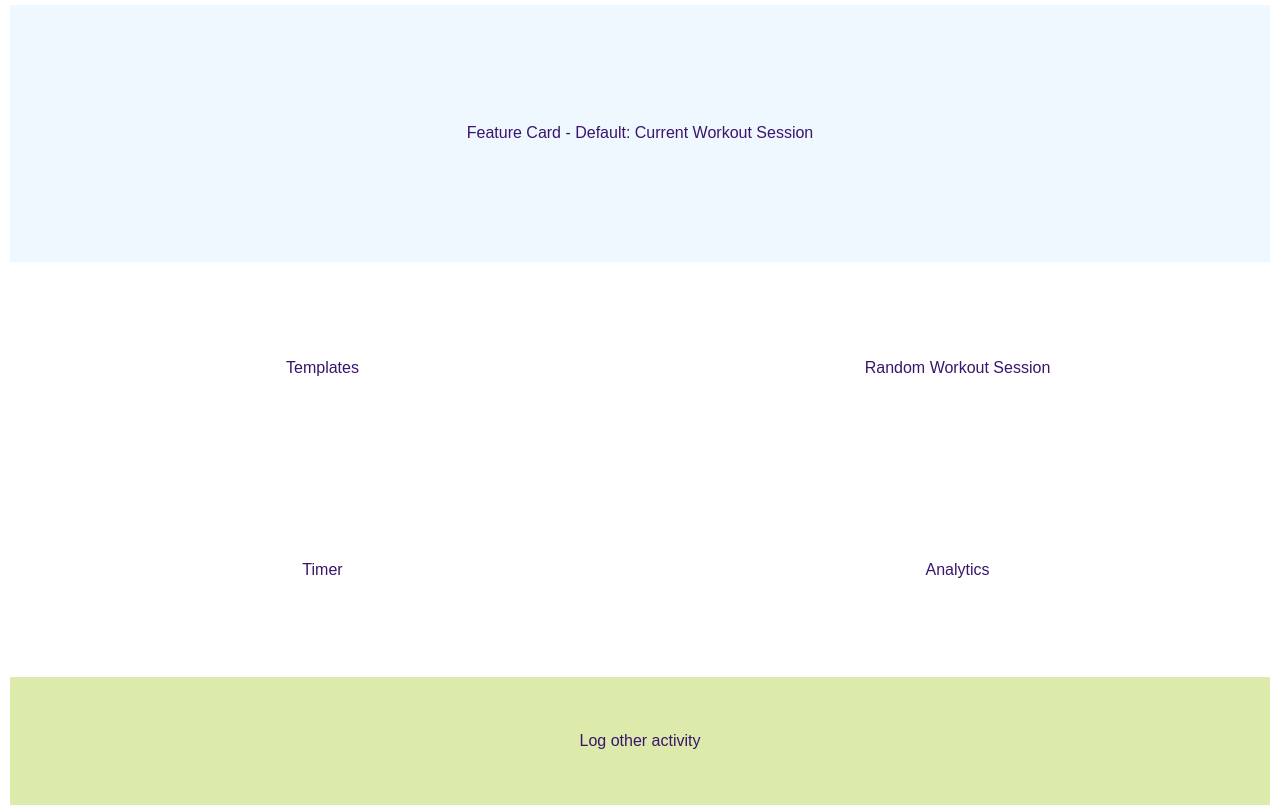
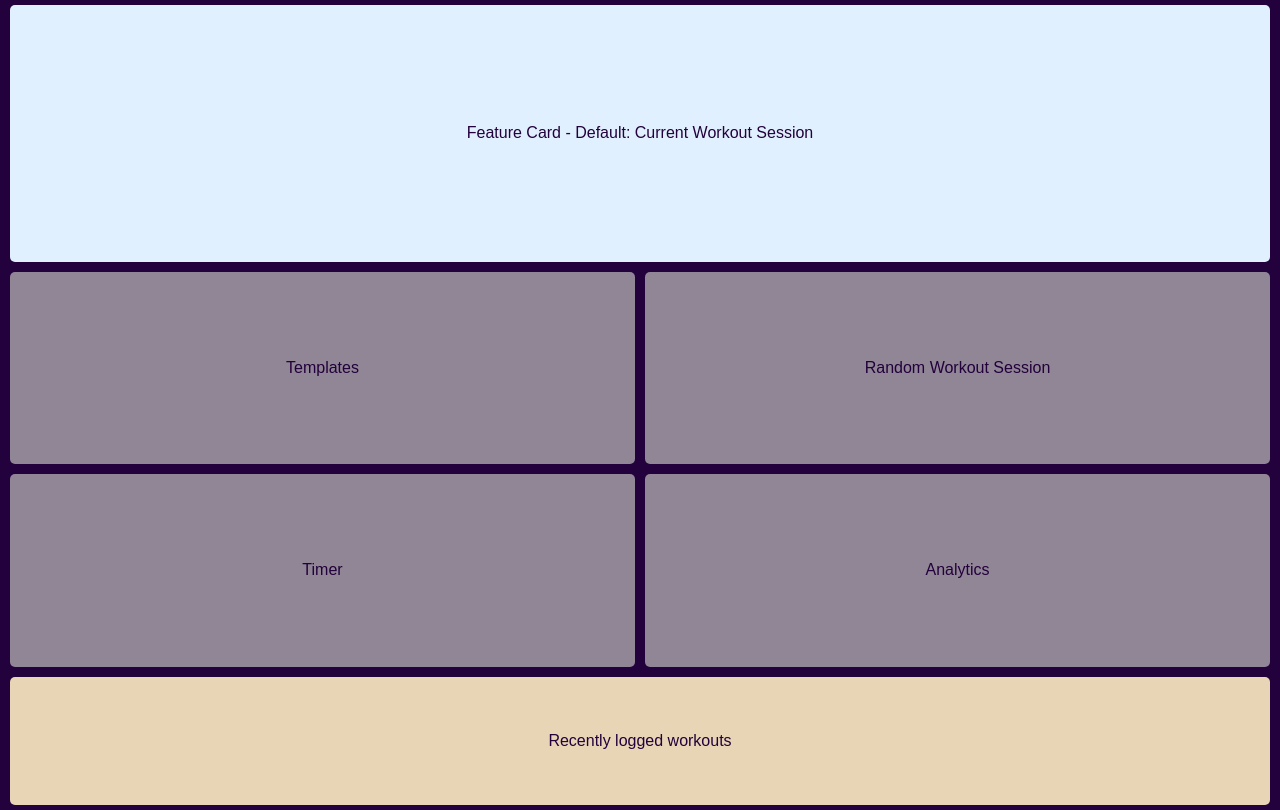
Before and after one commit to doctype-Melvin/lightweight-mvp, a SvelteKit app: page / in a window 1280 px wide. Built offline with nearby package versions, Linux system fonts and the light colour scheme.

Commit message:
touch base with this app after hiatus

```diff
--- a/src/app.css
+++ b/src/app.css
@@ -7,7 +7,7 @@
 	--color-bg-0: rgb(202, 216, 228);
 	--color-bg-1: hsl(209, 36%, 86%);
 	--color-bg-2: hsl(224, 44%, 95%);
-	--color-theme-1: #39156c;
+	--color-theme-1: #23013c;
 	--color-theme-2: #4075a6;
 	--color-text: rgba(0, 0, 0, 0.7);
 	--column-width: 42rem;
--- a/src/lib/components/MenuCard/MenuCard.svelte
+++ b/src/lib/components/MenuCard/MenuCard.svelte
@@ -1,17 +1,18 @@
-<script>
-    // @ts-nocheck
-
+<script lang="ts">
     export let href
     export let title
 </script>
 
 <section>
-    <h2><a href={href}>{title}</a></h2>
+    <a href={href}>
+       {title}
+    </a>
 </section>
 
 <style>
     section {
         display: flex;
+        flex-direction: column;
         justify-content: center;
         align-items: center;
     }
--- a/src/routes/+layout.svelte
+++ b/src/routes/+layout.svelte
@@ -13,5 +13,7 @@
 </div>
 
 <style>
-
+	.app {
+		background-color: #23013c;
+	}
 </style>
--- a/src/routes/+page.svelte
+++ b/src/routes/+page.svelte
@@ -1,5 +1,4 @@
-<script>
-	// @ts-nocheck
+<script lang="ts">
 
 	import { loggedIn } from "$lib/utils/stores";
 	import { goto } from "$app/navigation";
@@ -45,7 +44,7 @@
 		},
 		{
 			id: 6,
-			title: 'Log other activity',
+			title: 'Recently logged workouts',
 			href: '/misc-log'
 		}
 	]
@@ -98,15 +97,17 @@
 		display: flex;
 		justify-content: center;
 		align-items: center;
+		background-color: #908695;
+		border-radius: 5px;
 	}
 
 	.grid-container :first-child {
 		grid-column: span 2;
-		background-color: aliceblue;
+		background-color: #e0f0fe;
 	}
 
 	.grid-container :last-child {
 		grid-column: span 2;
-		background-color: #dcebab;
+		background-color: #e8d5b5;
 	}
 </style>
```
Also changed, not shown: src/routes/templates/+page.svelte (+7 -0 lines).
